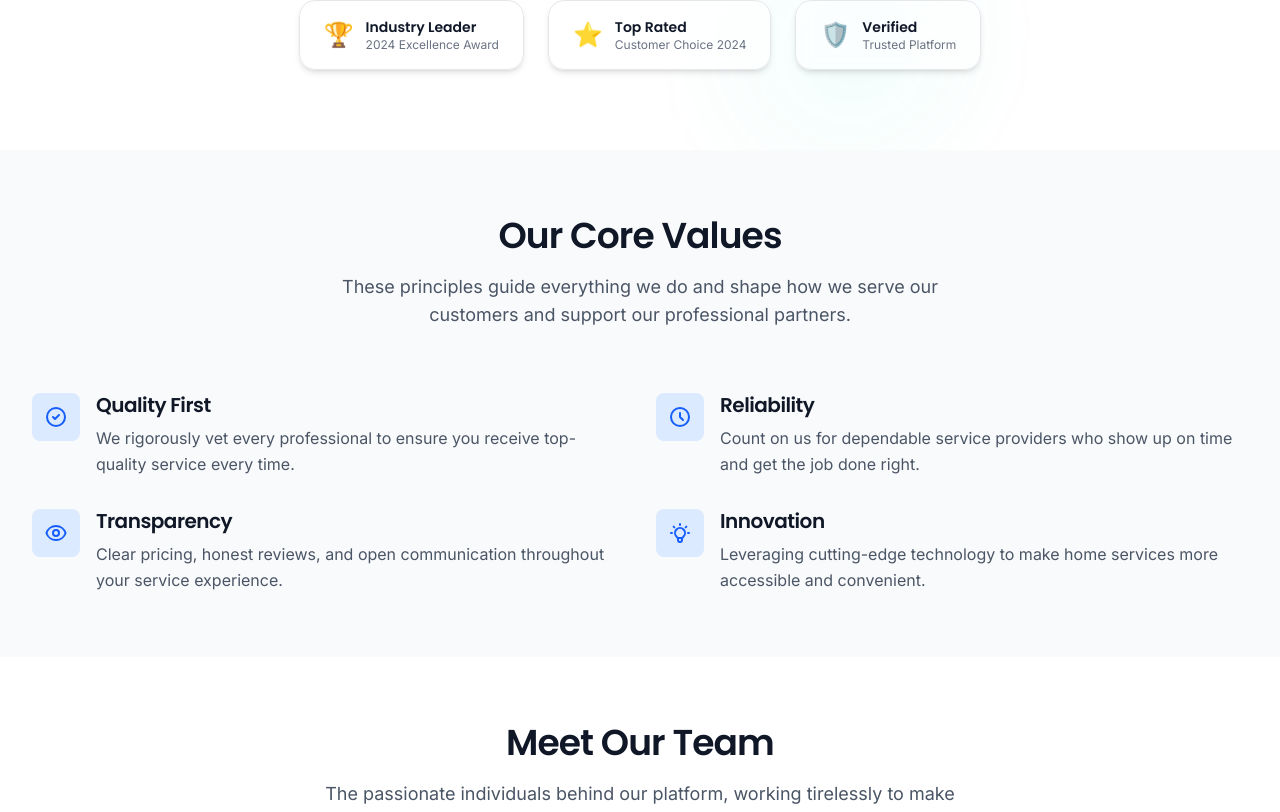
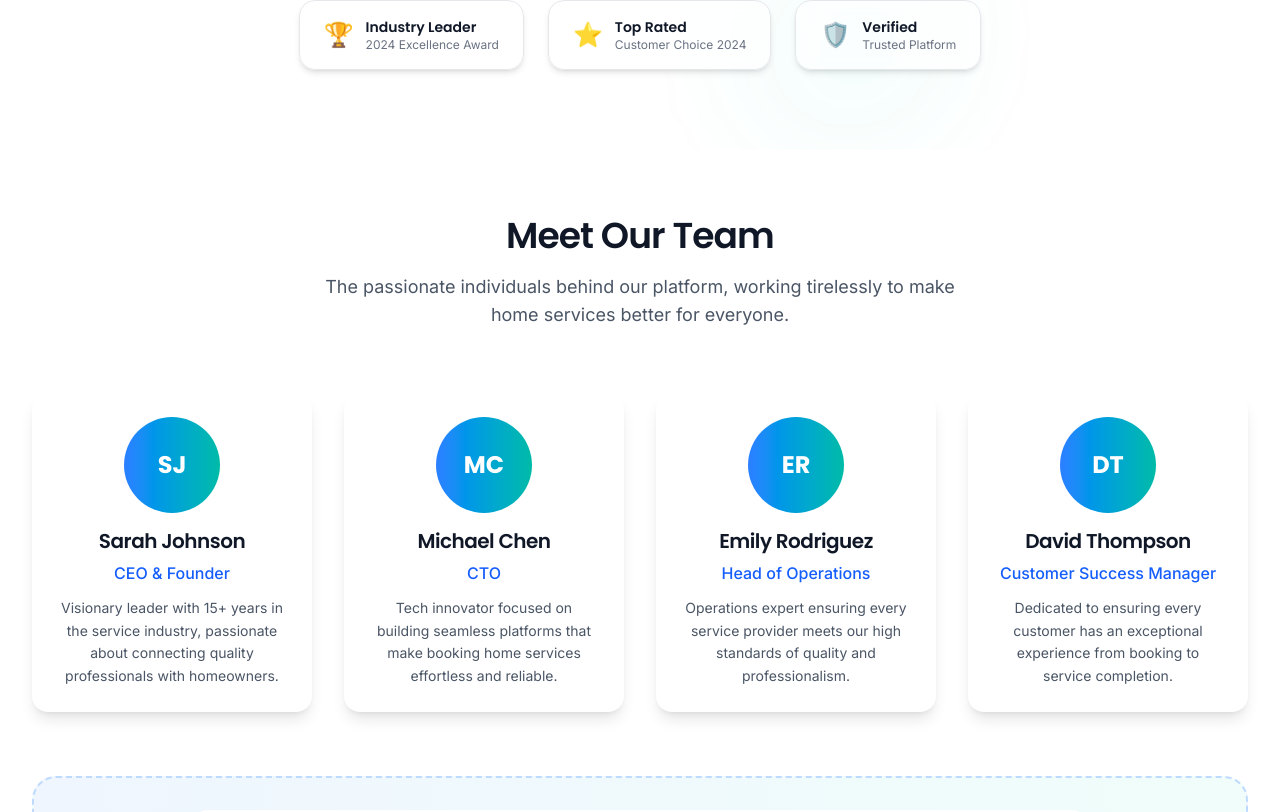
Before and after one commit to chaudhary64/zonomo-landing-page, a Next.js app: page /about in a window 1280 px wide. Shown: the part 1968-2780 px from the top of the page. Built offline with nearby package versions, Linux system fonts and the light colour scheme.

Commit message:
refactor: remove Values section from About page for improved clarity and focus

```diff
--- a/src/app/about/page.js
+++ b/src/app/about/page.js
@@ -541,33 +541,6 @@ function About() {
           </div>
         </section>
 
-        {/* Values Section */}
-        <section className="py-12 sm:py-16 bg-gray-50">
-          <div className="px-3 mx-auto max-w-7xl sm:px-4 md:px-6 lg:px-8">
-            <motion.div
-              initial={{ opacity: 0, y: 30 }}
-              whileInView={{ opacity: 1, y: 0 }}
-              transition={{ duration: 0.6 }}
-              viewport={{ once: true }}
-              className="text-center mb-12 sm:mb-16"
-            >
-              <h2 className="text-2xl sm:text-3xl md:text-4xl font-bold text-gray-900 mb-3 sm:mb-4 font-poppins">
-                Our Core Values
-              </h2>
-              <p className="text-sm sm:text-base lg:text-lg text-gray-600 max-w-2xl mx-auto font-inter px-2 sm:px-0">
-                These principles guide everything we do and shape how we serve
-                our customers and support our professional partners.
-              </p>
-            </motion.div>
-
-            <div className="grid grid-cols-1 md:grid-cols-2 gap-6 sm:gap-8">
-              {values.map((value, index) => (
-                <ValueCard key={index} value={value} delay={index * 0.1} />
-              ))}
-            </div>
-          </div>
-        </section>
-
         {/* Team Section */}
         <section className="py-12 sm:py-16 bg-white">
           <div className="px-3 mx-auto max-w-7xl sm:px-4 md:px-6 lg:px-8">
```
